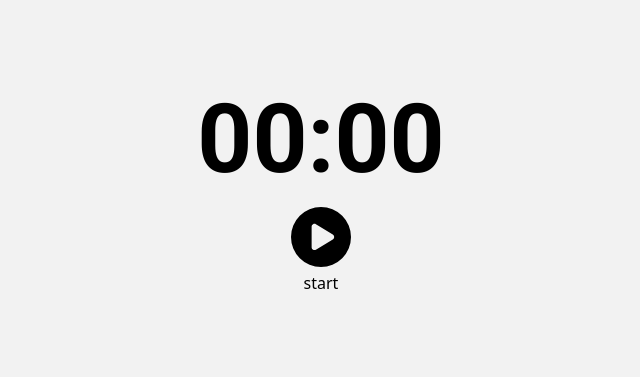
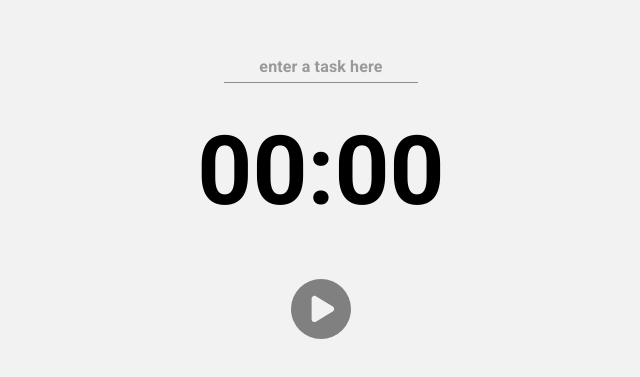
Before and after one commit to rey-soleil/things-take-time, a Next.js app: page / in a window 1280 px wide. Shown: the part 195-572 px from the top of the page, without its empty margins (319-959 px from the left). Built offline with nearby package versions, Linux system fonts and the light colour scheme.

Commit message:
feat(task): create EnterTaskName component

```diff
--- a/components/ControlCenter.tsx
+++ b/components/ControlCenter.tsx
@@ -8,17 +8,19 @@ import CuteButton from "components/CuteButton";
  */
 export default function ControlCenter({
   startTime,
+  taskName,
   startStopwatch,
   stopStopwatch,
 }: {
   startTime: number | undefined;
+  taskName: string;
   startStopwatch: () => void;
   stopStopwatch: () => void;
 }) {
   return (
     <div>
       {!startTime && (
-        <CuteButton onClick={startStopwatch} icon={faCirclePlay} text="start" />
+        <CuteButton onClick={startStopwatch} icon={faCirclePlay} text="start" disabled={taskName === ""} />
       )}
       {startTime && (
         <CuteButton onClick={stopStopwatch} icon={faCircleStop} text="stop" />
--- a/components/CuteButton.tsx
+++ b/components/CuteButton.tsx
@@ -5,13 +5,26 @@ type CuteButtonProps = {
   onClick: () => void;
   icon: IconDefinition;
   text: string;
+  disabled?: boolean;
 };
 
-export default function CuteButton({ onClick, icon, text }: CuteButtonProps) {
+export default function CuteButton({
+  onClick,
+  icon,
+  text,
+  disabled,
+}: CuteButtonProps) {
   return (
-    <button onClick={onClick} className="m-5 flex flex-col items-center">
-      <FontAwesomeIcon icon={icon} className="text-6xl" />
-      <span className="m-1 text-base">{text}</span>
+    <button
+      onClick={onClick}
+      className="m-5 flex flex-col items-center"
+      disabled={disabled}
+    >
+      <FontAwesomeIcon
+        icon={icon}
+        className="text-6xl"
+        color={disabled ? "gray" : "black"}
+      />
     </button>
   );
 }
--- /dev/null
+++ b/components/EnterTaskName.tsx
@@ -0,0 +1,26 @@
+import { Input } from "@mui/material";
+
+/**
+ * A component for inputting the task name. Eventually, we'll query Todoist
+ * tasks and make this an Autocomplete with a freeSolo option.
+ */
+export default function EnterTaskName({
+  taskName,
+  setTaskName,
+}: {
+  taskName: string;
+  setTaskName: (taskName: string) => void;
+}) {
+  return (
+    <Input
+      placeholder="enter a task here"
+      onChange={({ target }) => setTaskName(target.value)}
+      value={taskName}
+      slotProps={{
+        input: {
+          className: "text-3xl text-center",
+        },
+      }}
+    ></Input>
+  );
+}
--- a/components/Stopwatch.tsx
+++ b/components/Stopwatch.tsx
@@ -3,7 +3,7 @@ import { formatAsHHMMSS } from "utils/time";
 export default function Stopwatch({ milliseconds }: { milliseconds: number }) {
   // TODO: add style
   return (
-    <div className="font-mono text-8xl font-medium">
+    <div className="my-10 font-mono text-8xl font-medium">
       {formatAsHHMMSS(milliseconds)}
     </div>
   );
--- a/src/app/page.tsx
+++ b/src/app/page.tsx
@@ -1,6 +1,7 @@
 "use client";
 
 import ControlCenter from "components/ControlCenter";
+import EnterTaskName from "components/EnterTaskName";
 import Stopwatch from "components/Stopwatch";
 import Timeline from "components/Timeline";
 import { useEffect, useState } from "react";
@@ -10,6 +11,8 @@ export default function Home() {
   const [milliseconds, setMilliseconds] = useState(0);
   const [endTime, setEndTime] = useState<number | undefined>();
   const [intervalId, setIntervalId] = useState<NodeJS.Timer | null>();
+
+  const [taskName, setTaskName] = useState("");
 
   function startStopwatch() {
     setStartTime(Date.now());
@@ -37,9 +40,11 @@ export default function Home() {
   return (
     <main className="flex h-screen w-screen flex-col items-center justify-center bg-[#F2F2F2]">
       <Timeline milliseconds={milliseconds} />
+      <EnterTaskName taskName={taskName} setTaskName={setTaskName} />
       <Stopwatch milliseconds={milliseconds} />
       <ControlCenter
         startTime={startTime}
+        taskName={taskName}
         startStopwatch={startStopwatch}
         stopStopwatch={stopStopwatch}
       />
```
